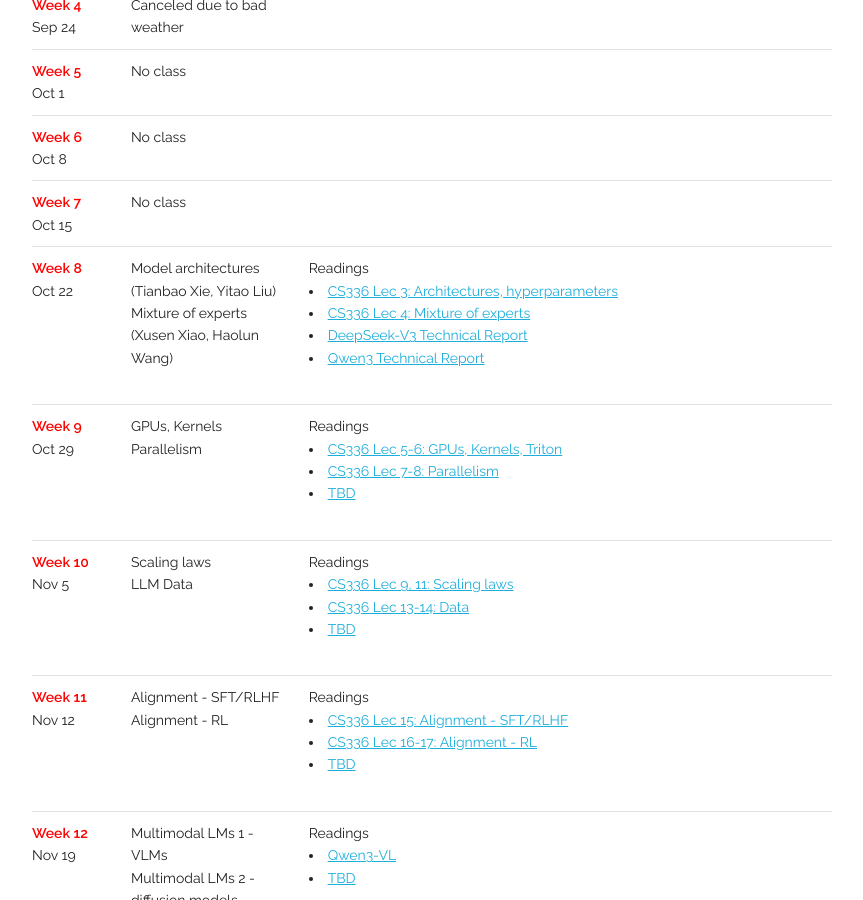
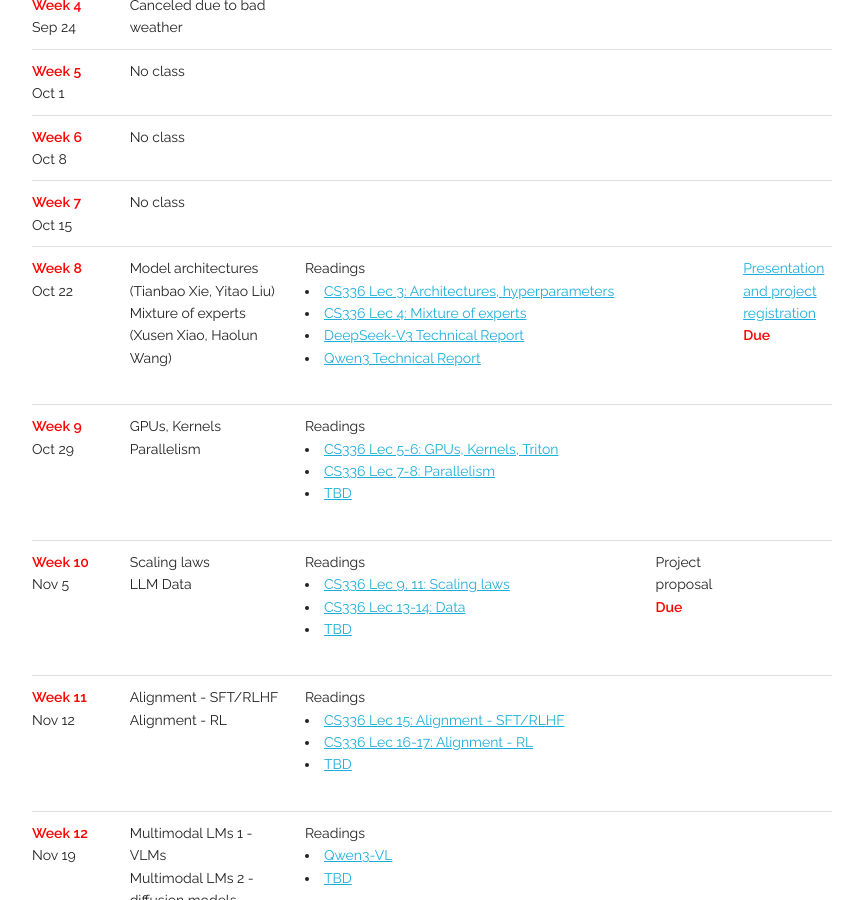
Before and after one commit to taoyds/taoyds.github.io, a Jekyll site: the page built from courses/data8005.md, in a window 1280 px wide and 900 px high, scrolled down 1908 px. Shown: the whole window, without its empty margins (208-1071 px from the left). Built offline with Jekyll 4.4.1, drawn with Linux system fonts in a browser that asks for light colours; some web fonts are replaced.

Commit message:
Update data8005.yaml

```diff
--- a/_data/courses/data8005.yaml
+++ b/_data/courses/data8005.yaml
@@ -84,7 +84,7 @@
           - <a href="https://arxiv.org/abs/2412.19437">DeepSeek-V3 Technical Report</a>
           - <a href="https://arxiv.org/abs/2505.09388">Qwen3 Technical Report</a>
     event:
-    due:
+    due: <a href="https://docs.google.com/spreadsheets/d/15gGtqy6xP6M_Y8iMr7hRu9Cnw6UtXawSM9RvKaKnjfE/edit?usp=sharing">Presentation and project registration</a> <font color="red"><b>Due</b></font>
   - date: Oct 29
     week: Week 9
     topic:
@@ -113,7 +113,7 @@
           - <a href="https://stanford-cs336.github.io/spring2025/">CS336 Lec 9, 11&#58; Scaling laws</a>
           - <a href="https://stanford-cs336.github.io/spring2025/">CS336 Lec 13-14&#58; Data</a>
           - <a href="">TBD</a>
-    event:
+    event: Project proposal <font color="red"><b>Due</b></font>
     due:
   - date: Nov 12
     week: Week 11
```
